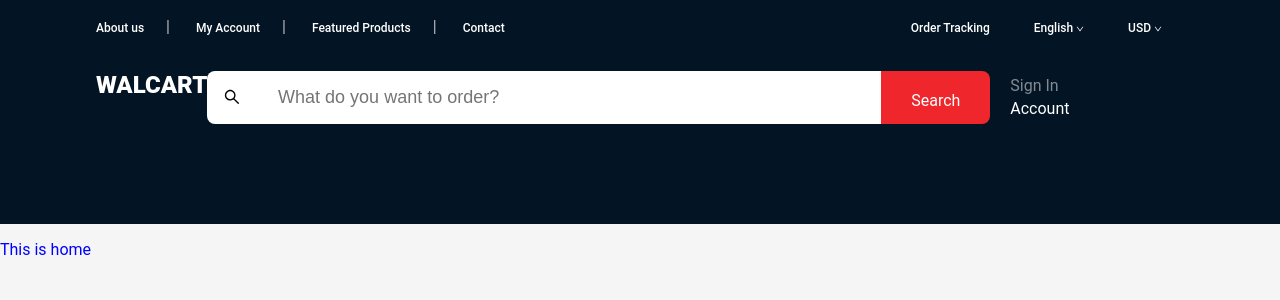
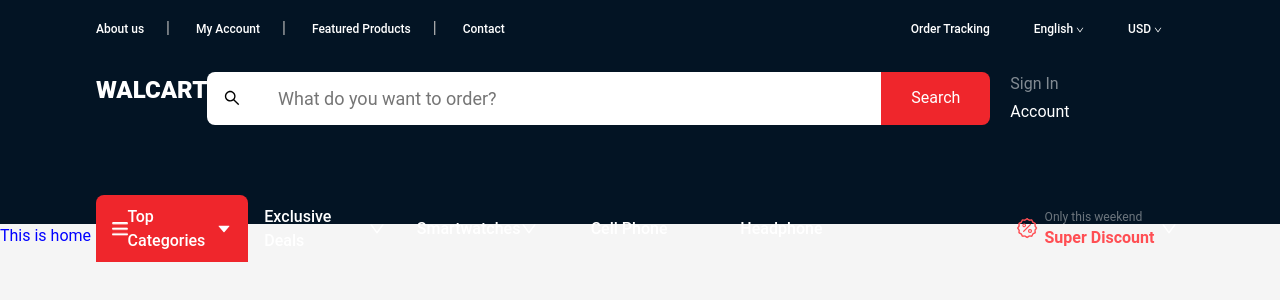
Before and after one commit to jamil-rahman/walcart, a Next.js app: page / in a window 1280 px wide. Shown: the top 300 px of the page. Built offline with nearby package versions, Linux system fonts and the light colour scheme.

Commit message:
top section complete

```diff
--- /dev/null
+++ b/components/Bottom Navigation/BottomNavigation.jsx
@@ -0,0 +1,56 @@
+import Image from "next/image";
+import styles from "../../styles/BottomNavigation.module.css";
+import menuBar from "../../public/assets/menu_bar.png";
+import { CaretDownFilled, DownOutlined } from "@ant-design/icons";
+import discounts from "../../public/assets/discount.png"
+function BottomNavigation() {
+  return (
+    <div className={styles.bottom_navigation_container}>
+        {/* Nav items */}
+        <div className={styles.nav_items_container}>
+            <div className={styles.nav_item_1}>
+                <Image src={menuBar} alt="menu bar icon" />
+                Top Categories
+                <CaretDownFilled />
+            </div>
+
+            <div className={styles.nav_item_2}>
+               Exclusive Deals
+                <DownOutlined />
+            </div>
+
+            <div className={styles.nav_item_2}>
+                Smartwatches
+                <DownOutlined />
+            </div>
+
+            <div className={styles.nav_item_2}>
+               Cell Phone
+            </div>
+
+            <div className={styles.nav_item_2}>
+                Headphone
+            </div>
+        </div>
+
+        <div className={styles.discounts_contaienr}>
+            <Image src={discounts} alt="discounts" />
+
+           <div className={styles.discounts}>
+            <span className="text-muted" style={{fontSize: "0.76rem"}}>
+                Only this weekend
+            </span>
+
+            <span style={{color: "#FF4E53", fontWeight:"600"}}>
+                Super Discount
+            </span>
+           </div>
+            <DownOutlined />
+        </div>
+
+
+    </div>
+  );
+}
+
+export default BottomNavigation;
--- a/components/Top Section/TopSection.jsx
+++ b/components/Top Section/TopSection.jsx
@@ -1,11 +1,15 @@
 import styles from "../../styles/TopSection.module.css";
+import BottomNavigation from "../Bottom Navigation/BottomNavigation";
 import TopBar from "../Top Bar/TopBar";
 import TopLinks from "../Top Links/TopLinks";
 function TopSection() {
   return (
     <div className={styles.top_container}>
+      <div className={styles.top_layout}>
       <TopLinks />
       <TopBar />
+      <BottomNavigation />
+      </div>
     </div>
   );
 }
--- /dev/null
+++ b/pages/_document.jsx
@@ -0,0 +1,25 @@
+import Document, {Html, Head, Main, NextScript} from 'next/document'
+
+class MyDocument extends Document{
+    render(){
+        return(
+            <Html lang="en">
+                <Head>
+                    <meta name="description" content="HardWare Nexus-A SecondHand Marketplace" />
+                    <link rel="stylesheet" href="https://maxcdn.bootstrapcdn.com/bootstrap/4.5.2/css/bootstrap.min.css"></link>
+                    <script src="https://ajax.googleapis.com/ajax/libs/jquery/3.5.1/jquery.min.js" async/>
+                    <script src="https://cdnjs.cloudflare.com/ajax/libs/popper.js/1.16.0/umd/popper.min.js" async/>
+                    <script src="https://maxcdn.bootstrapcdn.com/bootstrap/4.5.2/js/bootstrap.min.js" async/>
+                    <link rel="stylesheet" href="https://cdnjs.cloudflare.com/ajax/libs/font-awesome/4.7.0/css/font-awesome.min.css"></link>
+                </Head>
+                <body>
+                    <Main />
+                    <NextScript />
+                </body>
+            </Html>
+        )
+    }
+}
+
+
+export default MyDocument;
--- a/pages/index.jsx
+++ b/pages/index.jsx
@@ -1,5 +1,4 @@
 import Head from 'next/head'
-import Image from 'next/image'
 import TopSection from '../components/Top Section/TopSection'
 import styles from '../styles/Home.module.css'
 
--- /dev/null
+++ b/styles/BottomNavigation.module.css
@@ -0,0 +1,49 @@
+.bottom_navigation_container{
+    margin-top: 4.4rem;
+    display: flex;
+    justify-content: space-between;
+}
+.nav_items_container{
+    display: flex;
+    width: 70%;
+}
+
+.nav_item_1{
+    display: flex;
+    width: 50%;
+    justify-content: space-evenly;
+    height: 4.2rem;
+    background-color: #EF262C;
+    border-top-left-radius: 8px;
+    border-top-right-radius: 8px;
+    cursor:pointer;
+    align-items: center;
+    padding: 1rem;
+    font-weight: 500;
+}
+.nav_item_2{
+    display: flex;
+    width: 50%;
+    justify-content: space-evenly;
+    height: 4.2rem;
+    border-top-left-radius: 8px;
+    border-top-right-radius: 8px;
+    align-items: center;
+    padding: 1rem;
+    font-weight: 500;
+}
+.nav_item_2:hover{
+    cursor: pointer;
+    background-color: #EF262c;
+}
+.discounts_contaienr{
+    display: flex;
+    width: 16%;
+    align-items: center;
+    justify-content: space-evenly;
+}
+.discounts{
+    display: flex;
+    flex-direction: column;
+    justify-content: space-between;
+}
--- a/styles/TopBar.module.css
+++ b/styles/TopBar.module.css
@@ -1,7 +1,5 @@
 .topbar_container {
   margin-top: 30px;
-  margin-left: 6rem;
-  margin-right: 6rem;
   display: flex;
   flex-direction: row;
   justify-content: space-between;
@@ -37,7 +35,7 @@
 .search_button{
   height: 3.3rem;
   width: 109px;
-  padding: 20px;
+  padding: 0.9rem;
   text-align: center;
   background-color: #EF262C;
   border-top-right-radius: 8px;
@@ -71,6 +69,3 @@
   align-items: center;
   margin: 0 2.2rem;
 }
-.favorite_icon{
-
-}
--- a/styles/TopLinks.module.css
+++ b/styles/TopLinks.module.css
@@ -1,8 +1,6 @@
 .link_container {
     display: flex;
     justify-content: space-between;
-    margin-left: 6rem;
-    margin-right: 6rem;
     padding-top: 1rem;
   }
   .link_1 {
@@ -42,4 +40,5 @@
   }
   .icon{
       font-size: 8px;
+      text-align: center;
   }
--- a/styles/TopSection.module.css
+++ b/styles/TopSection.module.css
@@ -3,4 +3,9 @@
   background-color: #031424;
   color: #ffffff;
   width: 100%;
+
 }
+.top_layout{
+  margin-left: 6rem;
+  margin-right: 6rem;
+}
```
Also changed, not shown: public/assets/discount.png (added), public/assets/menu_bar.png (added).
